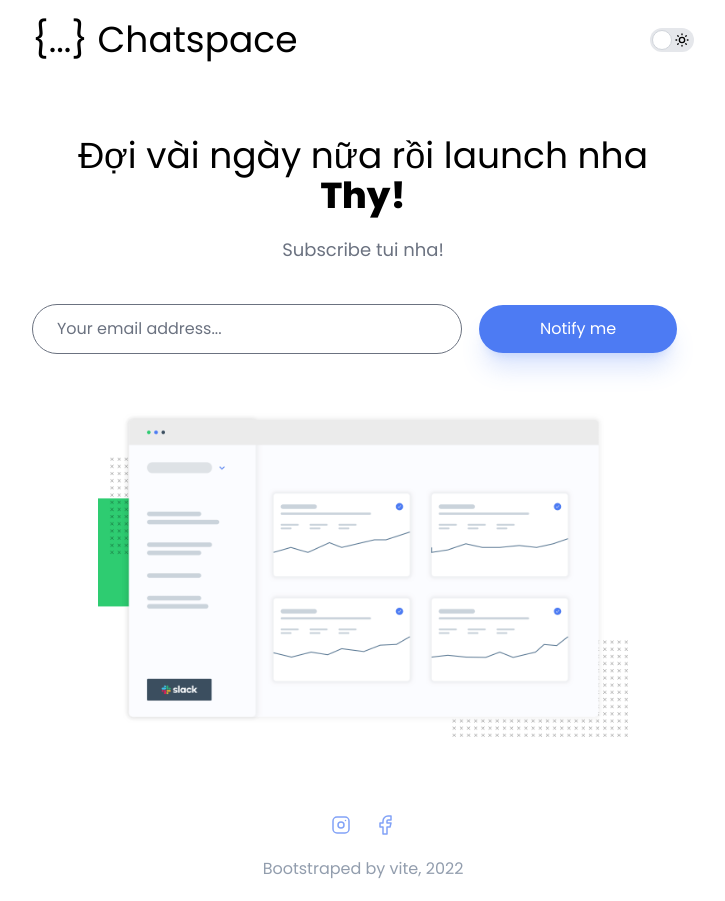
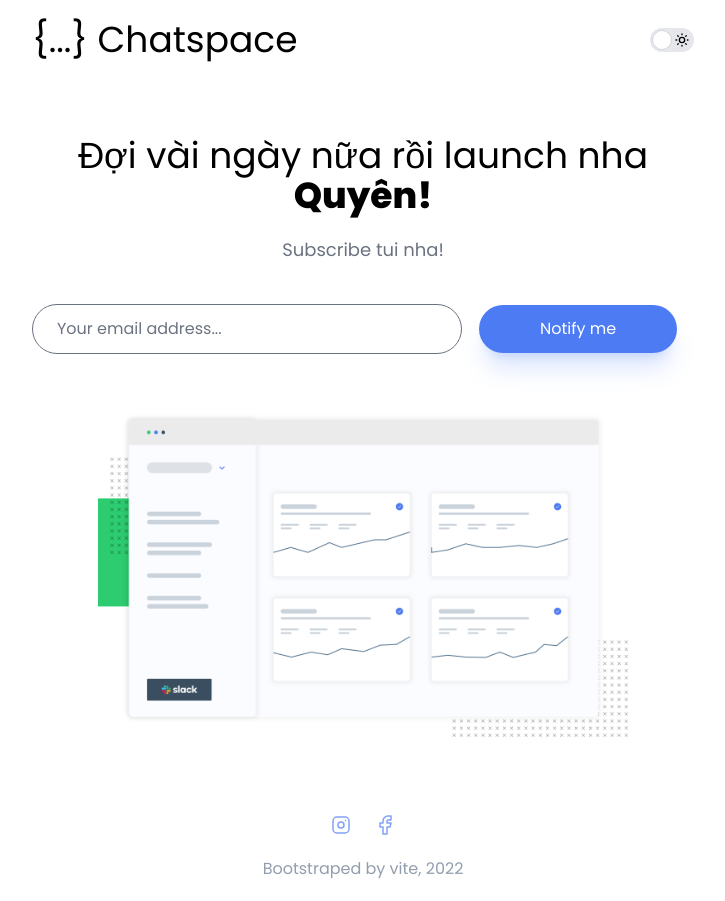
Before and after one commit to SMUEric1127/FrontendChatspace, a React (Vite) app: page / in a window 1280 px wide. Shown: the whole page, without its empty margins (277-1002 px from the left). Built offline with nearby package versions, Linux system fonts and the light colour scheme.

Commit message:
test workflow

```diff
--- a/src/components/Header.tsx
+++ b/src/components/Header.tsx
@@ -5,7 +5,7 @@ function Header() {
   return (
     <header className="text-center py-5 md:py-14">
       <h1 className="text-xl md:text-4xl dark:text-white">
-        Đợi vài ngày nữa rồi launch nha <span className="font-extrabold">Thy!</span>
+        Đợi vài ngày nữa rồi launch nha <span className="font-extrabold">Quyên!</span>
       </h1>
       <p className="text-sm md:text-lg py-5 text-gray-500 dark:text-white">
         Subscribe tui nha!
```
